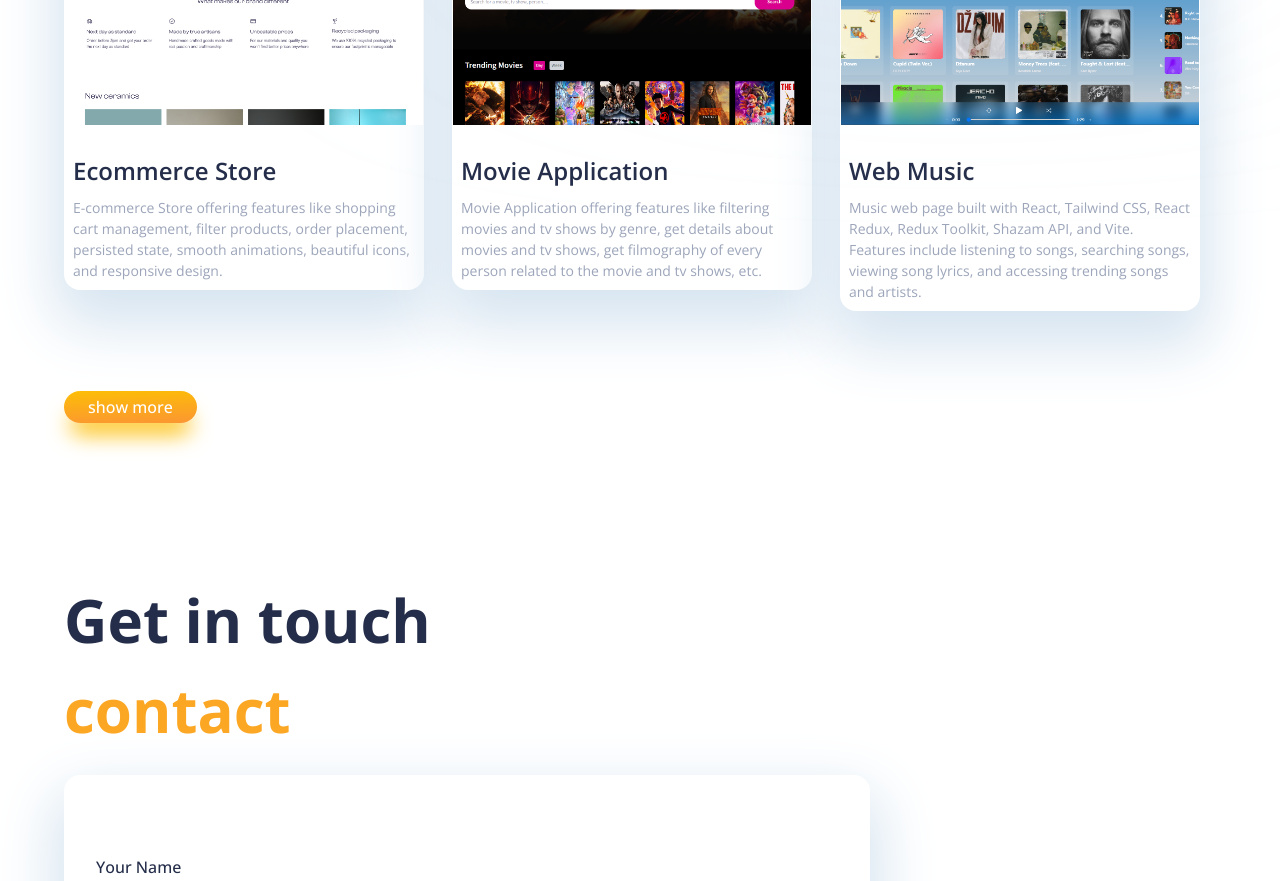
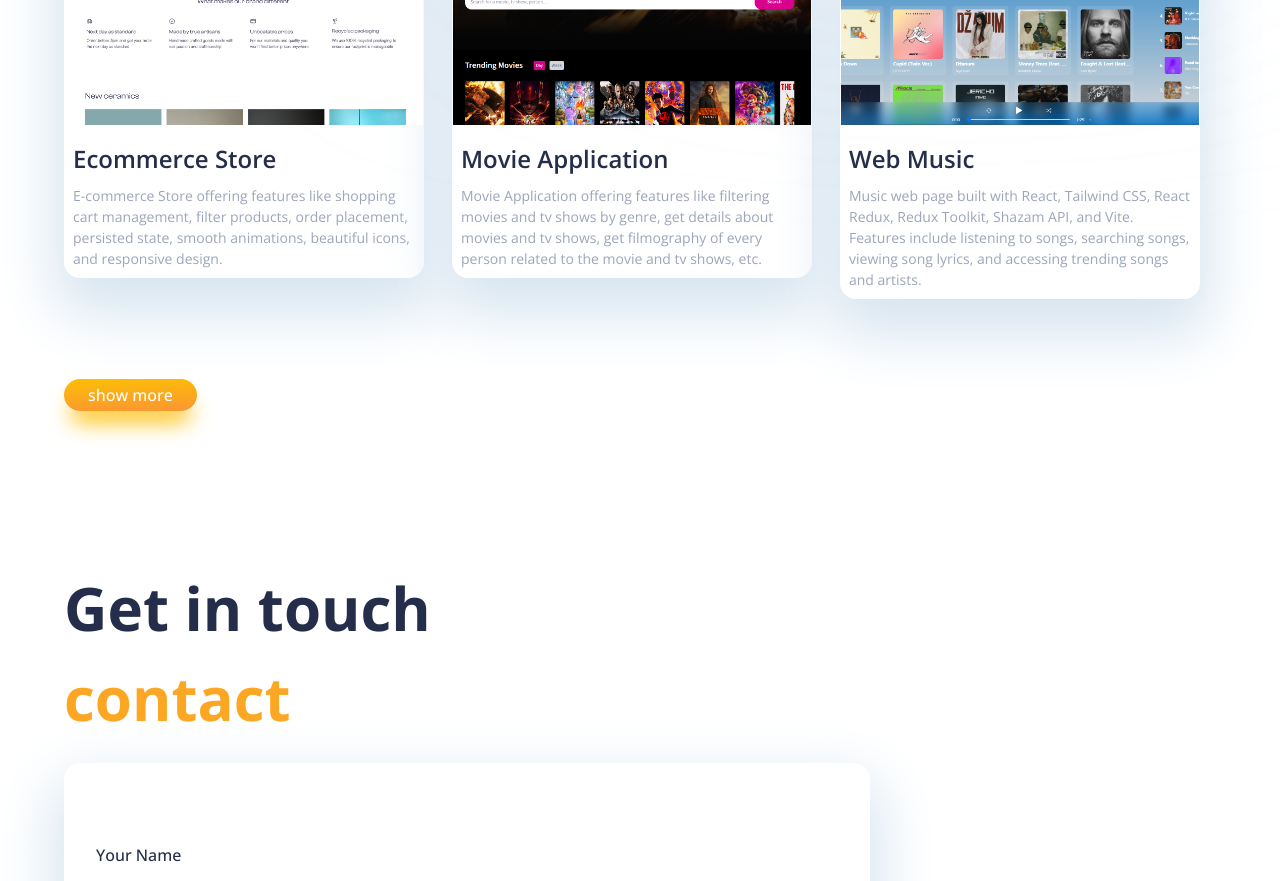
Before and after one commit to PrtHub/Pritam_Portfolio, a React (Vite) app: page / in a window 1280 px wide. Shown: the part 2400-3281 px from the top of the page. Built offline with nearby package versions, Linux system fonts and the light colour scheme.

Commit message:
margin changed

```diff
--- a/src/components/ProjectCard.jsx
+++ b/src/components/ProjectCard.jsx
@@ -3,7 +3,6 @@ import { motion } from "framer-motion";
 import { Tilt } from "react-tilt";
 import { AiFillGithub, AiFillEye } from "react-icons/ai";
 import { fadeIn } from "../utils";
-
 
 const ProjectCard = ({
   name,
@@ -50,10 +49,8 @@ const ProjectCard = ({
               </section>
             </div>
           </section>
-          <section className="mt-5 p-2">
-            <h3 className="text-text-blue font-semibold text-[24px]">
-              {name}
-            </h3>
+          <section className="mt-2 p-2">
+            <h3 className="text-text-blue font-semibold text-[24px]">{name}</h3>
             <p className="mt-2 text-[#9ca5ba] text-[14px]">{description}</p>
           </section>
         </motion.div>
```
